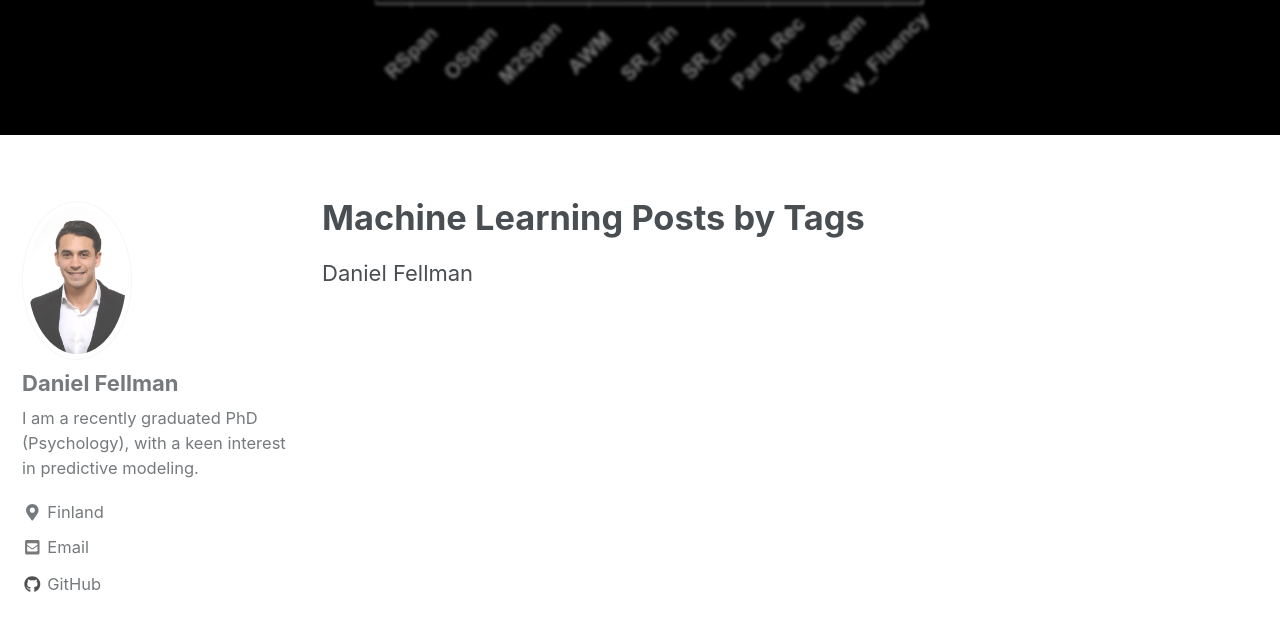
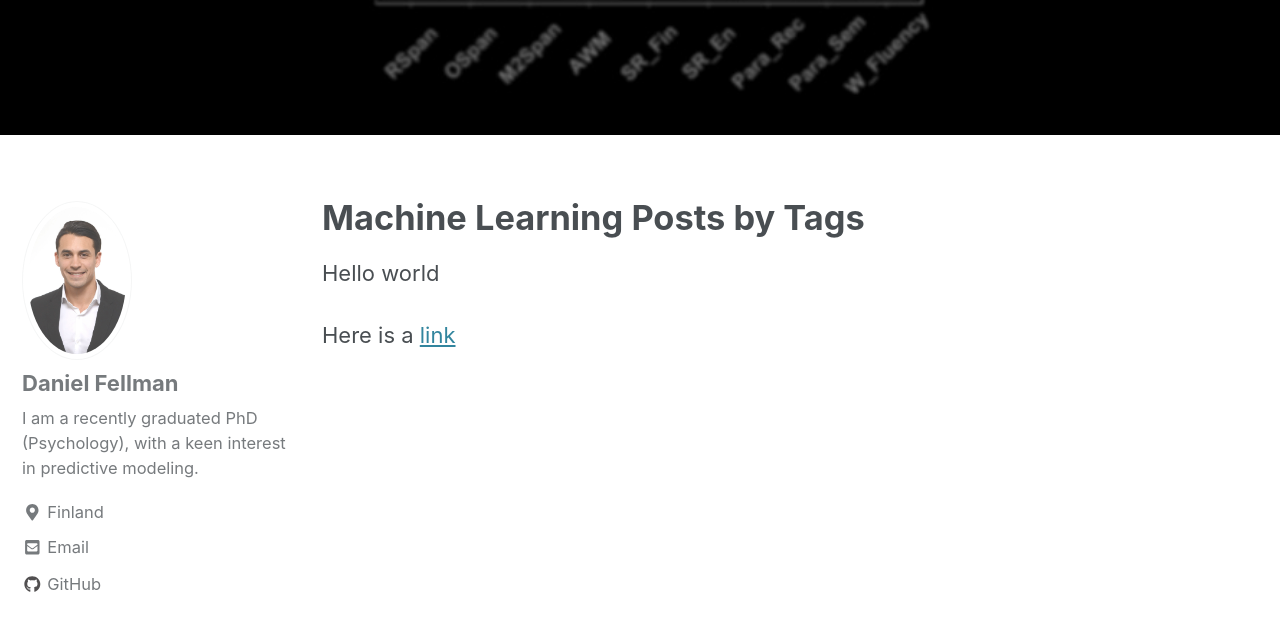
Before and after one commit to danielfellman/danielfellman.github.io, a Jekyll site: the page built from _pages/machinelearning.md, in a window 1280 px wide and 900 px high, scrolled down 674 px. Shown: the top 631 px of the window. Built offline with Jekyll 4.4.1, drawn with Linux system fonts in a browser that asks for light colours; cached includes are drawn as plain includes; nearby versions of some CDN libraries.

Commit message:
Update machinelearning.md

```diff
--- a/_pages/machinelearning.md
+++ b/_pages/machinelearning.md
@@ -6,4 +6,6 @@ author_profile: true
 header:
   image: "/images/lektia2.jpg"
 ---
-Daniel Fellman
+Hello world
+
+Here is a [link](https://danielfellman.github.io/machine-learning/bayes)
```
